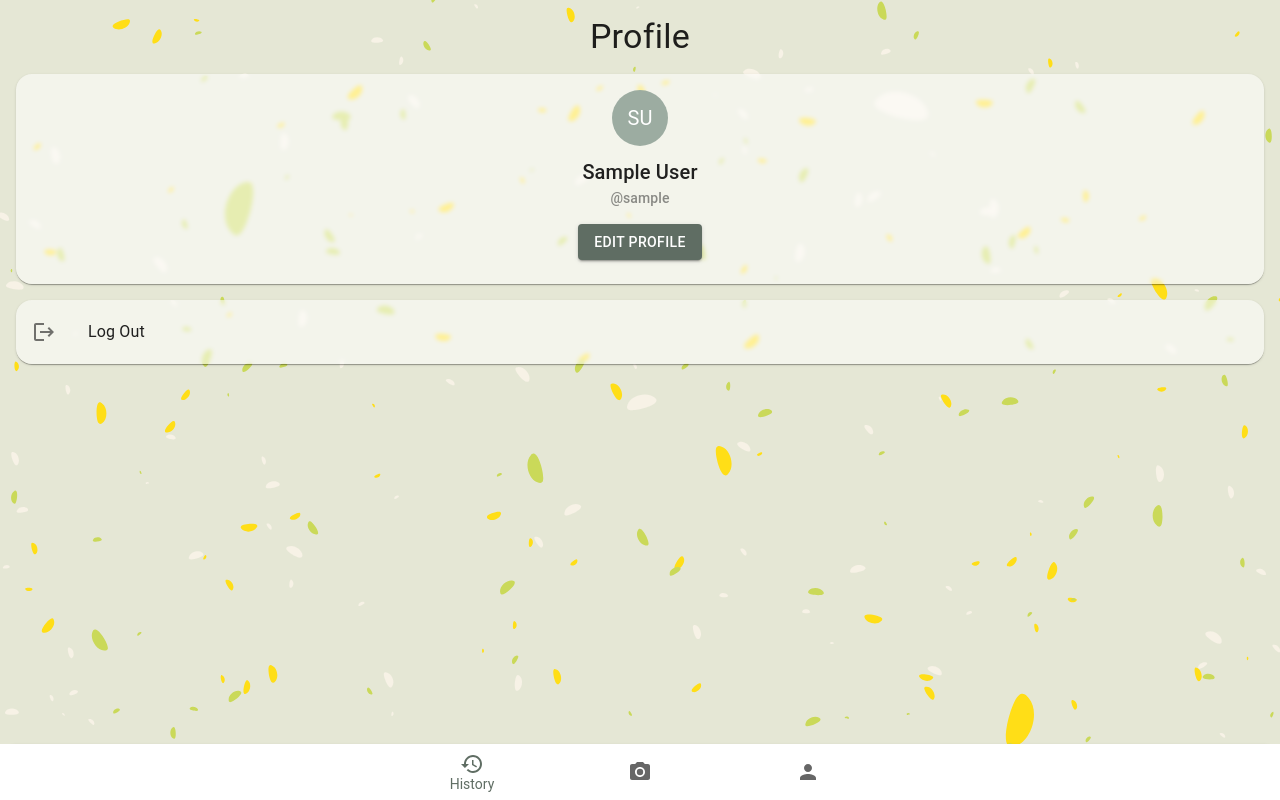
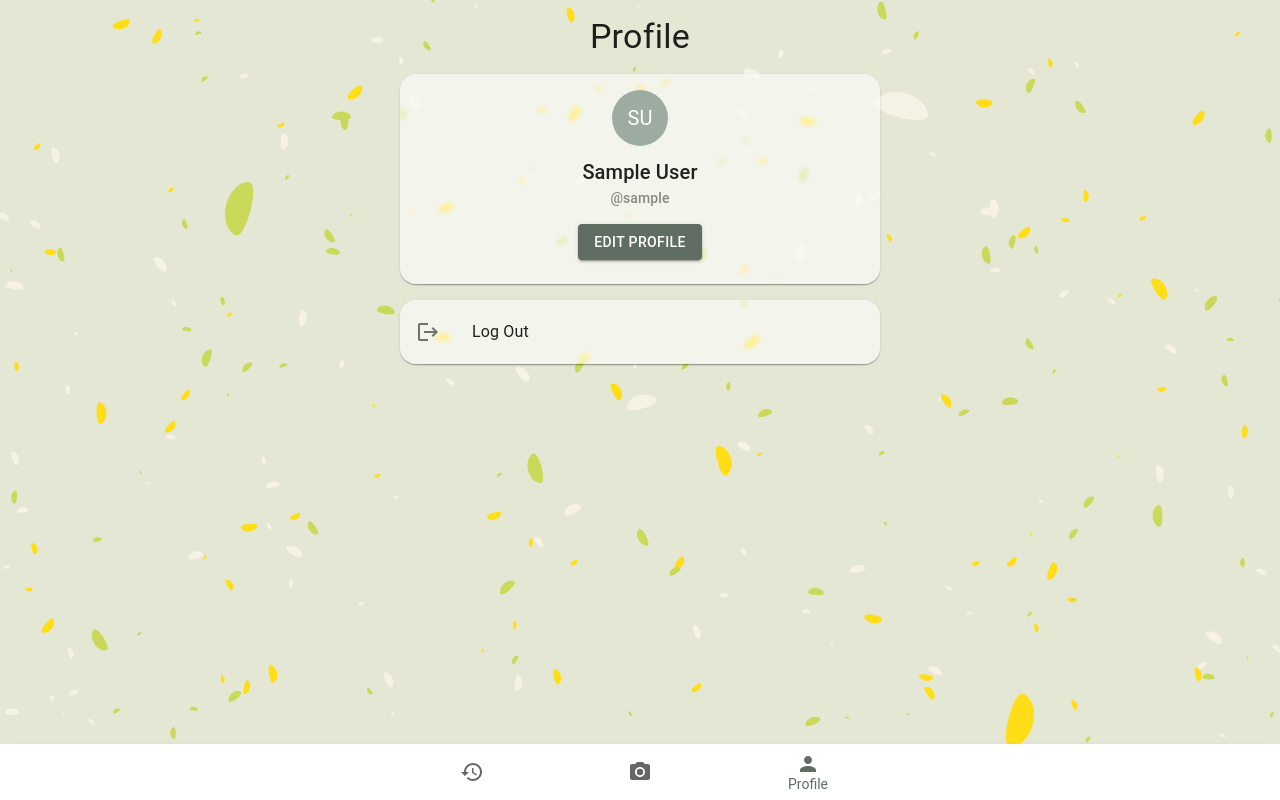
Before and after one commit to RegeN22/well-lensAI, a React (Vite) app in the folder frontend/: page /profile in a window 1280 px wide. Built offline with nearby package versions, Linux system fonts and the light colour scheme; sample sign-in values are in the browser's storage.

Commit message:
nicer ui on pc

```diff
--- a/frontend/src/features/common/Footer/Footer.tsx
+++ b/frontend/src/features/common/Footer/Footer.tsx
@@ -6,17 +6,40 @@ import {
   Paper,
   styled,
 } from "@mui/material";
-import { useState } from "react";
+import { useEffect, useState } from "react";
 import HistoryIcon from "@mui/icons-material/History";
 import LocalSeeIcon from "@mui/icons-material/LocalSee";
 import PersonIcon from "@mui/icons-material/Person";
-import { useNavigate } from "react-router-dom";
+import { useLocation, useNavigate } from "react-router-dom";
 
 const TabBarButton = styled(BottomNavigationAction)({});
+const navigationConfig = [{
+  label: 'History',
+  path: '/home',
+  icon: <HistoryIcon />
+},
+{
+  label: 'Scan',
+  path: '/new-scan',
+  icon: <LocalSeeIcon />
+},
+{
+  label: 'Profile',
+  path: '/profile',
+  icon: <PersonIcon />
+}
+];
 
 export default function Footer() {
   const [value, setValue] = useState(0);
   const navigate = useNavigate();
+  const location = useLocation();
+  useEffect(() => {
+    const locationIndex = navigationConfig.findIndex(({ path }) => location.pathname === path);
+    if (locationIndex >= 0) {
+      setValue(locationIndex);
+    }
+  }, [location]);
 
   return (
     <Box>
@@ -25,30 +48,14 @@ export default function Footer() {
         sx={{ position: "fixed", bottom: 0, left: 0, right: 0 }}
         elevation={1}
       >
-        <BottomNavigation
-          value={value}
-          onChange={(event, newValue) => {
-            setValue(newValue);
-          }}
-        >
-          <TabBarButton
-            label="History"
-            className="bottom-icon"
-            icon={<HistoryIcon />}
-            onClick={() => navigate("/home")}
-          />
-          <TabBarButton
-            label="Scan"
-            className="bottom-icon"
-            icon={<LocalSeeIcon />}
-            onClick={() => navigate("/new-scan")}
-          />
-          <TabBarButton
-            label="Profile"
-            className="bottom-icon"
-            icon={<PersonIcon />}
-            onClick={() => navigate("/profile")}
-          />
+        <BottomNavigation value={value}>
+          {navigationConfig.map(({ icon, label, path }) =>
+            <TabBarButton
+              key={label}
+              label={label}
+              icon={icon}
+              className="bottom-icon"
+              onClick={() => navigate(path)} />)}
         </BottomNavigation>
       </Paper>
     </Box>
--- a/frontend/src/features/product-scan/PictureUpload/PictureUpload.tsx
+++ b/frontend/src/features/product-scan/PictureUpload/PictureUpload.tsx
@@ -32,22 +32,11 @@ export default function PictureUpload({ btnText, onUpload, initValue }: Props):
 
   return (
     <>
-      {pic && <img className="user-avatar" src={pic} alt="Preview" />}{" "}
       <Box sx={{ display: "flex", justifyContent: "center" }}>
-          <Box sx={{ display: { xs: "none", md: "block" }, width: "500px" }}>
-            <DropzoneAreaBase
-              fileObjects={[]}
-              acceptedFiles={["image/*"]}
-              filesLimit={1}
-              showPreviewsInDropzone={true}
-              dropzoneText={"Drag and drop an image here or click"}
-              onAdd={(files) => onUploadPicture(files?.[0]?.file)}
-            />
-          </Box>
         <Stack
           flexDirection="column"
           alignItems="center"
-            sx={{ display: { xs: "flex", md: "none" }, padding: 2 }}
+          sx={{ display: "flex", padding: 2 }}
         >
           <label htmlFor="image-upload">
             <Input
--- a/frontend/src/features/product-scan/ScanDataListItem/ScanDataListItem.tsx
+++ b/frontend/src/features/product-scan/ScanDataListItem/ScanDataListItem.tsx
@@ -69,9 +69,8 @@ export default function ScanDataListItem({
         <CardContent>
           <Typography variant="subtitle1">Ingredients:</Typography>
           <Stack spacing={1}>
-            {product.ingredients.map((ingredient) => {
-              return (
-                <Stack direction="row" alignItems="center" spacing={1}>
+            {product.ingredients.map((ingredient) => (
+              <Stack key={ingredient.name} direction="row" alignItems="center" spacing={1}>
                 <Grade size={50} grade={ingredient.rate} />
                 <Stack>
                   <Typography variant="body1">{ingredient.name}</Typography>
@@ -80,8 +79,7 @@ export default function ScanDataListItem({
                   </Typography>
                 </Stack>
               </Stack>
-              );
-            })}
+            ))}
           </Stack>
         </CardContent>
       </Collapse>
--- a/frontend/src/features/user-profile/UserAvatar/UserAvatar.tsx
+++ b/frontend/src/features/user-profile/UserAvatar/UserAvatar.tsx
@@ -7,14 +7,14 @@ interface Props {
 }
 
 
-export default function UserAvatar({user, size}: Props): JSX.Element {
+export default function UserAvatar({user, size = '56px'}: Props): JSX.Element {
   const theme = useTheme();
   const mode = theme.palette.mode;
   const primaryBg = theme.palette.primary[mode];
   const primaryFontColor = theme.palette.primary.contrastText;
 
   return user?.imgUrl
-  ? <Avatar sx={{ width: 56, height: 56 }} src={user.imgUrl}></Avatar>
+  ? <Avatar sx={{ width: size, height: size }} src={user.imgUrl}></Avatar>
   : <Avatar sx={{ bgcolor: primaryBg, color: primaryFontColor, width: size, height: size }}>
     {(user?.firstName?.charAt(0) ?? '?') + (user?.lastName?.charAt(0) ?? '?')}
   </Avatar>
--- a/frontend/src/routes/ProfileEditPage/ProfileEditPage.tsx
+++ b/frontend/src/routes/ProfileEditPage/ProfileEditPage.tsx
@@ -20,6 +20,8 @@ import PictureUpload from "../../features/product-scan/PictureUpload/PictureUplo
 import { useCurrentUser } from "../../hooks/user/useCurrentUser";
 import { EditUserProfileModel } from "../../models/edit-user-profile.model";
 import { uploadAvatar } from "../../services/user-service";
+import Avatar from '@mui/material/Avatar';
+import UserAvatar from "../../features/user-profile/UserAvatar/UserAvatar";
 
 export default function ProfileEditPage(): JSX.Element {
   const navigate = useNavigate();
@@ -51,13 +53,15 @@ export default function ProfileEditPage(): JSX.Element {
   };
 
   return unsavedProfile ? (
-    <Stack spacing={2} sx={{ padding: "1em" }}>
+    <Stack alignItems={{xs: 'stretch', sm: 'center'}} sx={{padding: '1em'}}>
+      <Stack sx={{ minWidth: {xs: 'inherit', sm: '30em'} }} spacing={2}>
         <Box sx={{ textAlign: "center" }}>
           <Typography variant="h4">Edit Profile</Typography>
         </Box>
         <Paper elevation={1}>
           <Stack sx={{ padding: "1em" }} direction="column" spacing={3}>
-          <Stack direction="row" justifyContent="center" alignItems="center">
+            <Stack direction="column" justifyContent="center" alignItems="center">
+              <UserAvatar user={unsavedProfile} size="72px"/>
               <PictureUpload
                 btnText="Change Avatar"
                 onUpload={changeAvatar}
@@ -194,6 +198,7 @@ export default function ProfileEditPage(): JSX.Element {
           </Stack>
         </Paper>
       </Stack>
+    </Stack>
   ) : (
     <></>
   );
--- a/frontend/src/routes/ProfilePage/ProfilePage.tsx
+++ b/frontend/src/routes/ProfilePage/ProfilePage.tsx
@@ -40,7 +40,8 @@ export default function ProfilePage(): JSX.Element {
   };
 
   return (
-    <Stack sx={{ padding: "1em" }} spacing={2}>
+    <Stack alignItems={{xs: 'stretch', sm: 'center'}} sx={{padding: '1em'}}>
+      <Stack sx={{ minWidth: {xs: 'inherit', sm: '30em'} }} spacing={2}>
         <Box sx={{ textAlign: "center" }}>
           <Typography variant="h4">Profile</Typography>
         </Box>
@@ -58,5 +59,6 @@ export default function ProfilePage(): JSX.Element {
           </List>
         </Paper>
       </Stack>
+    </Stack>
   );
 }
--- a/frontend/src/routes/UploadPic.tsx/UploadPic.tsx
+++ b/frontend/src/routes/UploadPic.tsx/UploadPic.tsx
@@ -1,5 +1,7 @@
 import {
+  Button,
   CircularProgress,
+  Fab,
   Stack,
   Typography,
 } from "@mui/material";
@@ -16,6 +18,7 @@ import { ProductInfo } from "./ProductInfo";
 import { ProductIngridients } from "./ProductIngridients";
 import { useNavigate } from "react-router-dom";
 import { AxiosError } from "axios";
+import AddAPhotoIcon from '@mui/icons-material/AddAPhoto';
 
 export default function UploadPic(): JSX.Element {
   const navigate = useNavigate();
@@ -30,7 +33,6 @@ export default function UploadPic(): JSX.Element {
   const handleUploadClick = (file: File | undefined) => {
     setIsLoading(true);
 
-    console.log(file);
     if (file) {
       const reader = new FileReader();
       reader.onloadend = () => {
@@ -56,7 +58,6 @@ export default function UploadPic(): JSX.Element {
 
     try {
       scanResult = await scan(picture);
-      console.log(scanResult);
     } catch (err) {
       const error = err as AxiosError;
       console.log(error);
@@ -83,9 +84,9 @@ export default function UploadPic(): JSX.Element {
   };
 
   return (
-    <Stack direction='column' alignItems='center' sx={{padding: '1em'}}>
+    <Stack direction='column' alignItems='center' sx={{ padding: '1em' }}>
       {product ? (
-        <Stack sx={{marginBottom: '5em'}} spacing={3}>
+        <Stack sx={{ marginBottom: '5em', maxWidth: '30em' }} spacing={3}>
           <ProductInfo
             grade={product?.rate}
             name={product?.name}
@@ -93,6 +94,12 @@ export default function UploadPic(): JSX.Element {
             image={image}
           />
           <ProductIngridients ingredients={ingredients} />
+          <Fab
+            color="primary"
+            sx={{ position: 'fixed', bottom: '64px', right: '16px' }}
+            onClick={() => setProduct(undefined)}>
+            <AddPhotoAlternateIcon />
+          </Fab>
         </Stack>
       ) : (
         <Stack alignItems='center' justifyContent='center'>
--- a/frontend/src/routes/sign-in/sign-in.tsx
+++ b/frontend/src/routes/sign-in/sign-in.tsx
@@ -89,7 +89,7 @@ export default function SignIn() {
           sx={{ mt: 3, mb: 2 }}
         >Sign In</Button>
         <Stack alignItems='center' spacing={1} sx={{marginTop: '1em'}}>
-          <Link onClick={() => navigate("sign-up")} variant="body1">
+          <Link href='' onClick={() => navigate("sign-up")} variant="body1">
             Don't have an account? Sign Up
           </Link>
           <Typography variant="body1">or</Typography>
--- a/frontend/src/routes/sign-up/sign-up.tsx
+++ b/frontend/src/routes/sign-up/sign-up.tsx
@@ -152,7 +152,7 @@ export default function SignUp() {
           Sign Up
         </Button>
         <Container sx={{ textAlign: 'center' }}>
-          <Link onClick={() => navigate("/")} variant="body1">
+          <Link href='' onClick={() => navigate("/")} variant="body1">
             Already have an account? Sign in
           </Link>
         </Container>
```
Also changed, not shown: frontend/src/routes/ScansPage/ScansPage.tsx (+16 -13 lines), frontend/src/routes/UploadPic.tsx/ProductIngridients.tsx (+4 -3 lines). Lines whose indentation alone changed are shown as unchanged.
